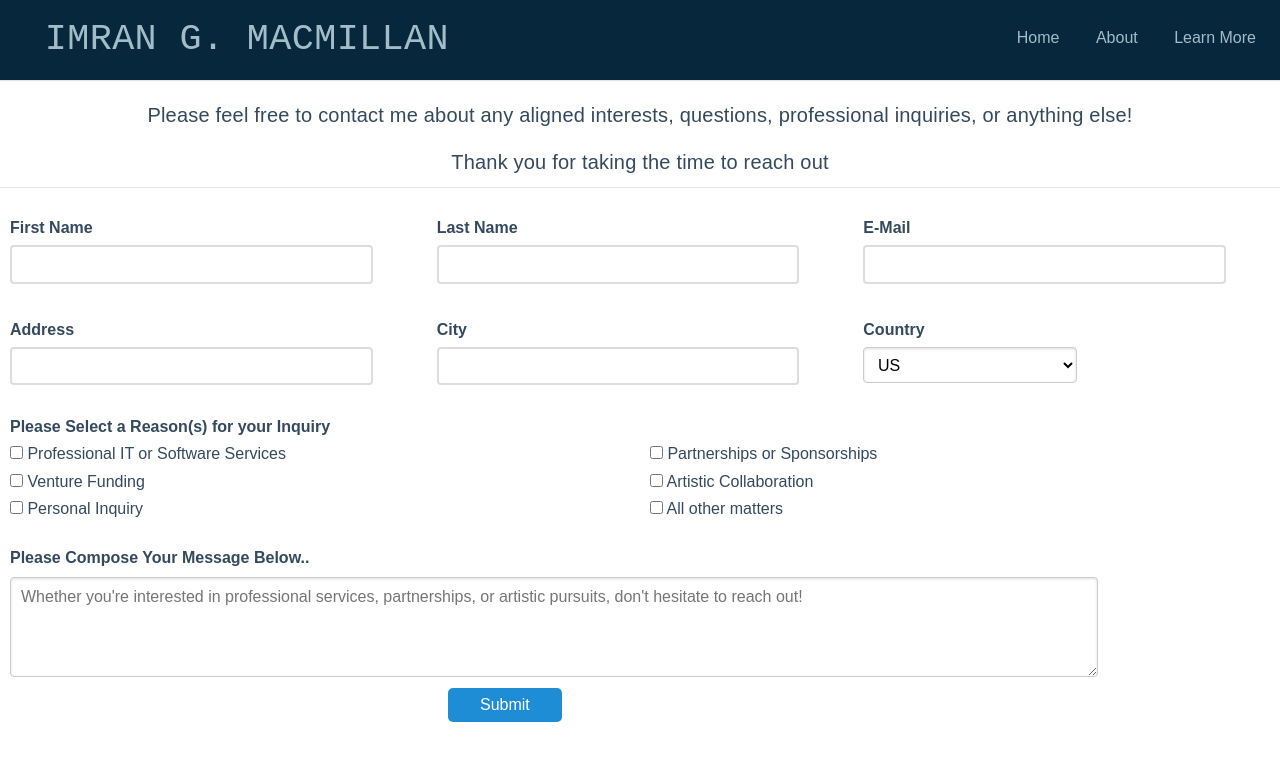
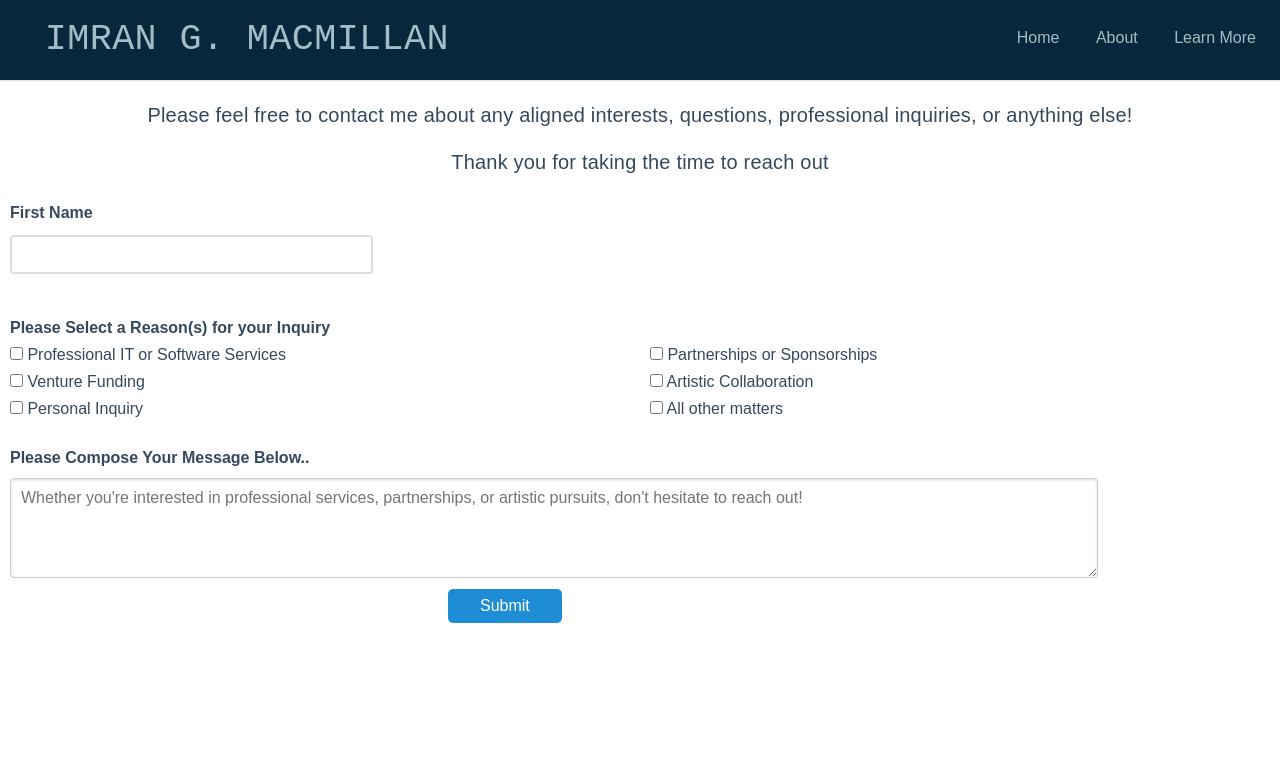
Before and after one commit to immacmillan/imranmac-py, a Flask app: page /contactme in a window 1280 px wide. Shown: the top 761 px of the page. Run offline with Flask 2, Linux system fonts and the light colour scheme; some libraries are stand-ins or nearby versions.

Commit message:
trying to restructure app for benefit of wtforms

```diff
--- a/main.py
+++ b/main.py
@@ -3,8 +3,22 @@ import json
 import datetime
 
 from flask import Flask, render_template, request, jsonify
+from flask_wtf import FlaskForm
 from flask_pymongo import PyMongo
 from bson.objectid import ObjectId
+from wtforms import StringField, PasswordField, BooleanField, SubmitField
+from wtforms.validators import DataRequired
+
+#class ContactMessageForm(FlaskForm):
+ #   first_name = wtforms.StringField(label="fname", validators=[wtforms.validators.DataRequired])
+ #   last_name = wtforms.StringField(label="lname", validators=[wtforms.validators.DataRequired])
+ #   message_body = wtforms.StringField(label="messagebody", validators=[wtforms.validators.DataRequired])
+
+class ContactMessageForm(FlaskForm):
+    firstname = StringField('fname', validators=[DataRequired()])
+    #lastname = StringField('lname')
+    messagebody = StringField('messagebody')
+    submit = SubmitField('Sign In')
 
 class JSONEncoder(json.JSONEncoder):
     ''' extend json-encoder class'''
@@ -45,9 +59,15 @@ def actiontest():
     if request.method == 'POST':
         comms_collection = mongo.db.comms
         print("----------POST begins--------------")
-        query2 = request.form['messagebody']
-        print(query2)
-        comms_collection.insert_one({'firstname' : 'Test', 'lastname': 'Guy', 'email': '1', 'address': '2', 'city': '','country':'','reason':'', 'message':query2})
+        messagebody = request.form['messagebody']
+        firstname = request.form['fname']
+        #lname = request.form['lname']
+        #email = request.form['email']
+        #address = request.form['address']
+        #city = request.form['city']
+        print(messagebody)
+        #comms_collection.insert_one({'firstname' :fname, 'lastname':lname, 'email':email, 'address':address, 'city':city,'country':country,'reason':'', 'message':messagebody})
+        comms_collection.insert_one({'firstname' :'', 'lastname':'', 'email':'', 'address':'', 'city':'','country':'','reason':'', 'message':messagebody})
         print("----------------POST COMPLETED--------------")
         return render_template("contactme.html"), 200
     else:
--- a/templates/contactme.html
+++ b/templates/contactme.html
@@ -13,55 +13,23 @@
     <h4 class="content-head-2 is-center">Please feel free to contact me about any aligned interests, questions, professional inquiries, or anything else!</h4>
     <h4 class="content-head-2 is-center">Thank you for taking the time to reach out</h4>
 
-    <form class="pure-form pure-form-stacked">
+    <form class="pure-form pure-form-stacked" action="/actiontest" method="post">
         <fieldset>
-            <legend></legend>
-
             <div class="pure-g">
                 <div class="pure-u-1 pure-u-md-1-3">
                     <label for="first-name">First Name</label>
-                    <input id="first-name" class="pure-u-23-24" type="text" required>
-                </div>
-
-                <div class="pure-u-1 pure-u-md-1-3">
-                    <label for="last-name">Last Name</label>
-                    <input id="last-name" class="pure-u-23-24" type="text">
-                </div>
-
-                <div class="pure-u-1 pure-u-md-1-3">
-                    <label for="email">E-Mail</label>
-                    <input id="email" class="pure-u-23-24" type="email" required>
-                </div>
-
-                <div class="pure-u-1 pure-u-md-1-3">
-                    <label for="city">Address</label>
-                    <input id="city" class="pure-u-23-24" type="text">
-                </div>
-
-                <div class="pure-u-1 pure-u-md-1-3">
-                    <label for="city">City</label>
-                    <input id="city" class="pure-u-23-24" type="text">
-                </div>
-
-                <div class="pure-u-1 pure-u-md-1-3">
-                    <label for="state">Country</label>
-                    <select id="state" class="pure-input-1-2">
-                        <option>US</option>
-                        <option>UK</option>
-                        <option>Mexico</option>
-                        <option>Canada</option>
-                        <option>Brazil</option>
-                        <option>Russia</option>
-                        <option>China</option>
-                        <option>Other</option>
-                    </select>
+                    <fieldset>
+                        <input id="first-name" class="pure-u-23-24" type="text" name="fname">
+                    </fieldset>
                 </div>
             </div>
         </fieldset>
     </form>
+
     <form class="pure-form">
         <label for="state">Please Select a Reason(s) for your Inquiry</label>
     </form>
+
     <div class="pure-g">
         <div class="pure-u-1 pure-u-md-1-2">
             <label for="checkbox-radio-option-one" class="pure-checkbox">
@@ -101,6 +69,7 @@
             </label>
         </div>
     </div>
+
     <form class="pure-form pure-form-stacked" action="/actiontest" method="post">
         <fieldset>
             <div class="pure-g">
```
